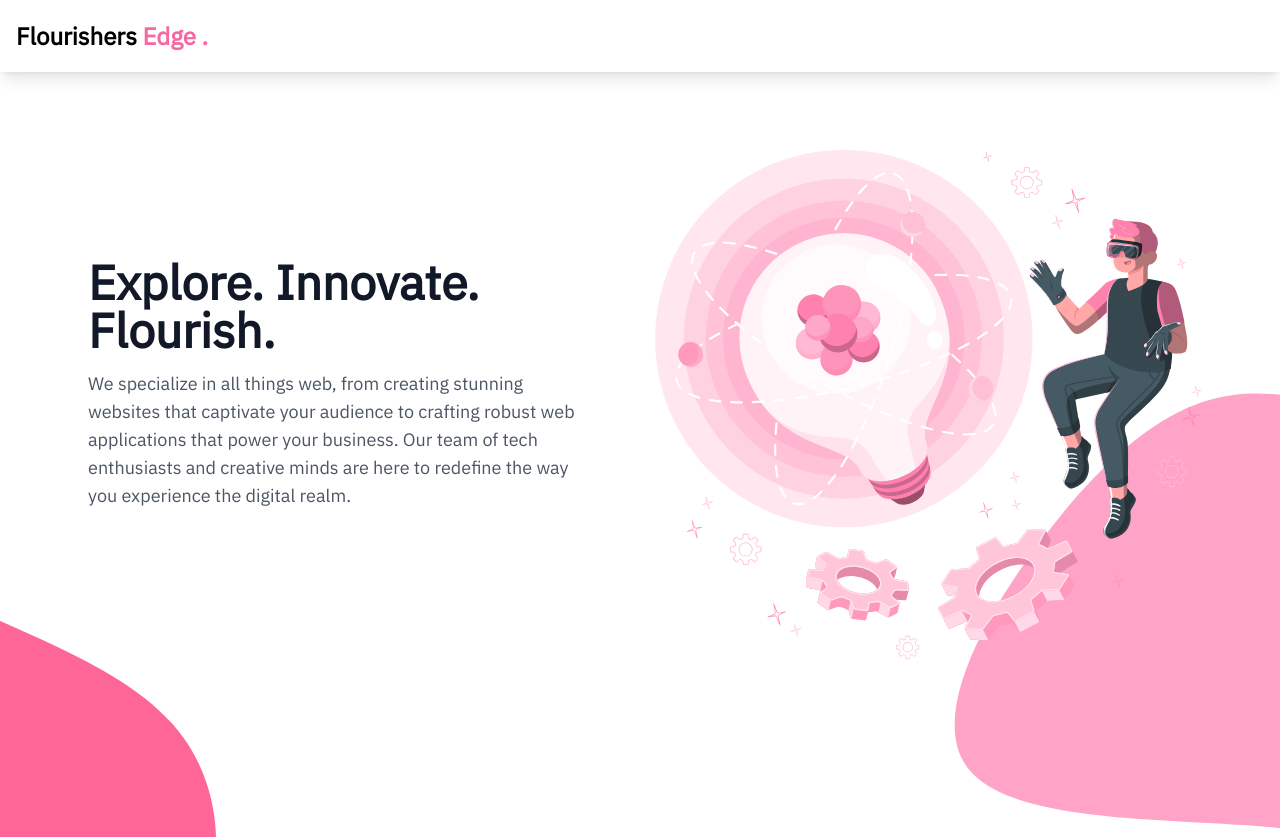
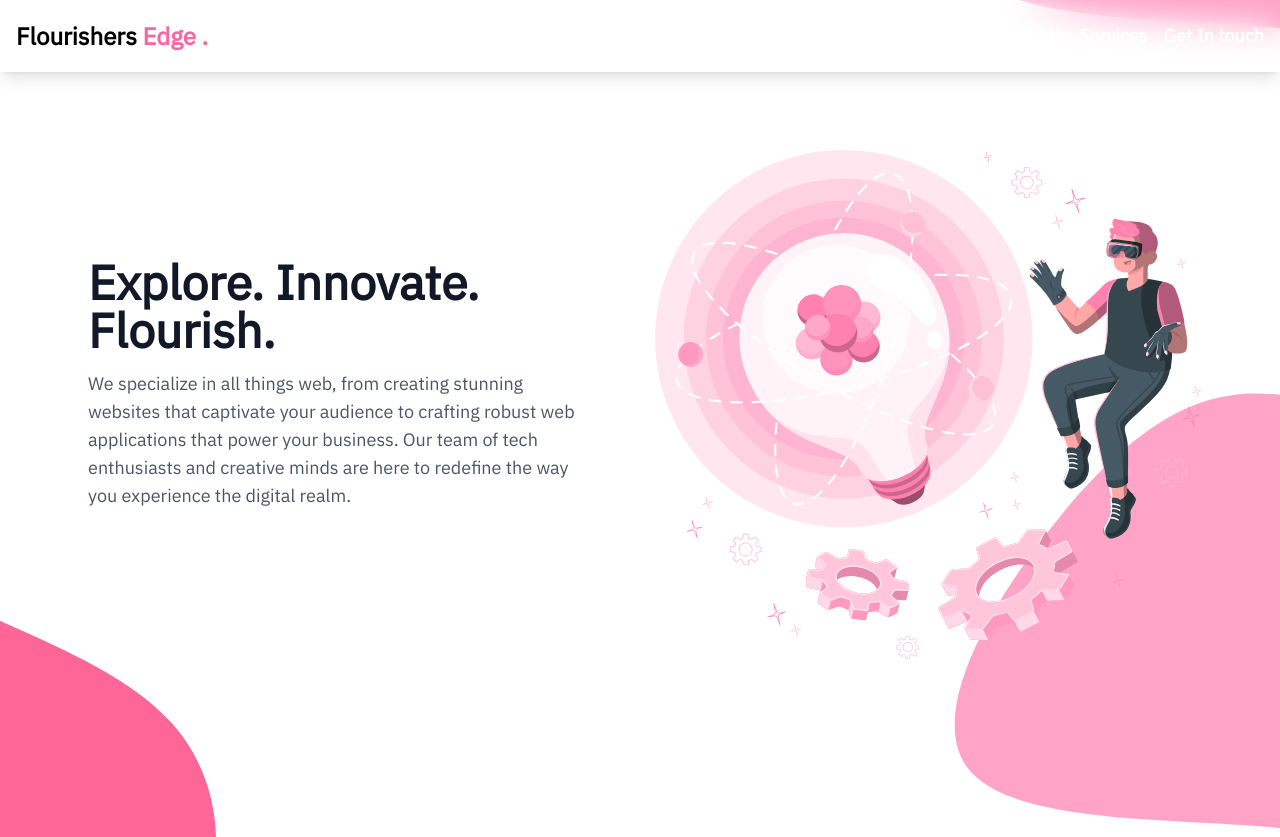
Before and after one commit to BeyonderSS/FlorishersEdgeLandingPage, a Next.js app: page / in a window 1280 px wide. Shown: the top 837 px of the page. Built offline with nearby package versions, Linux system fonts and the light colour scheme.

Commit message:
header fix

```diff
--- a/src/components/Header.js
+++ b/src/components/Header.js
@@ -13,7 +13,7 @@ const Header = () => {
   const { pathname } = useRouter();
   console.log(pathname);
   return (
-    <header className="bg-transparent backdrop-blur-lg bg-white shadow-lg z-50 fixed w-full">
+    <header className="bg-transparent backdrop-blur-lg  shadow-lg z-50 fixed w-full">
       <nav className="container mx-auto px-4 py-3 flex justify-between items-center ">
         <Link href="/" className="font-bold text-2xl py-2  ">
           Flourishers <span className="text-[#F767A4]">Edge .</span>
```
